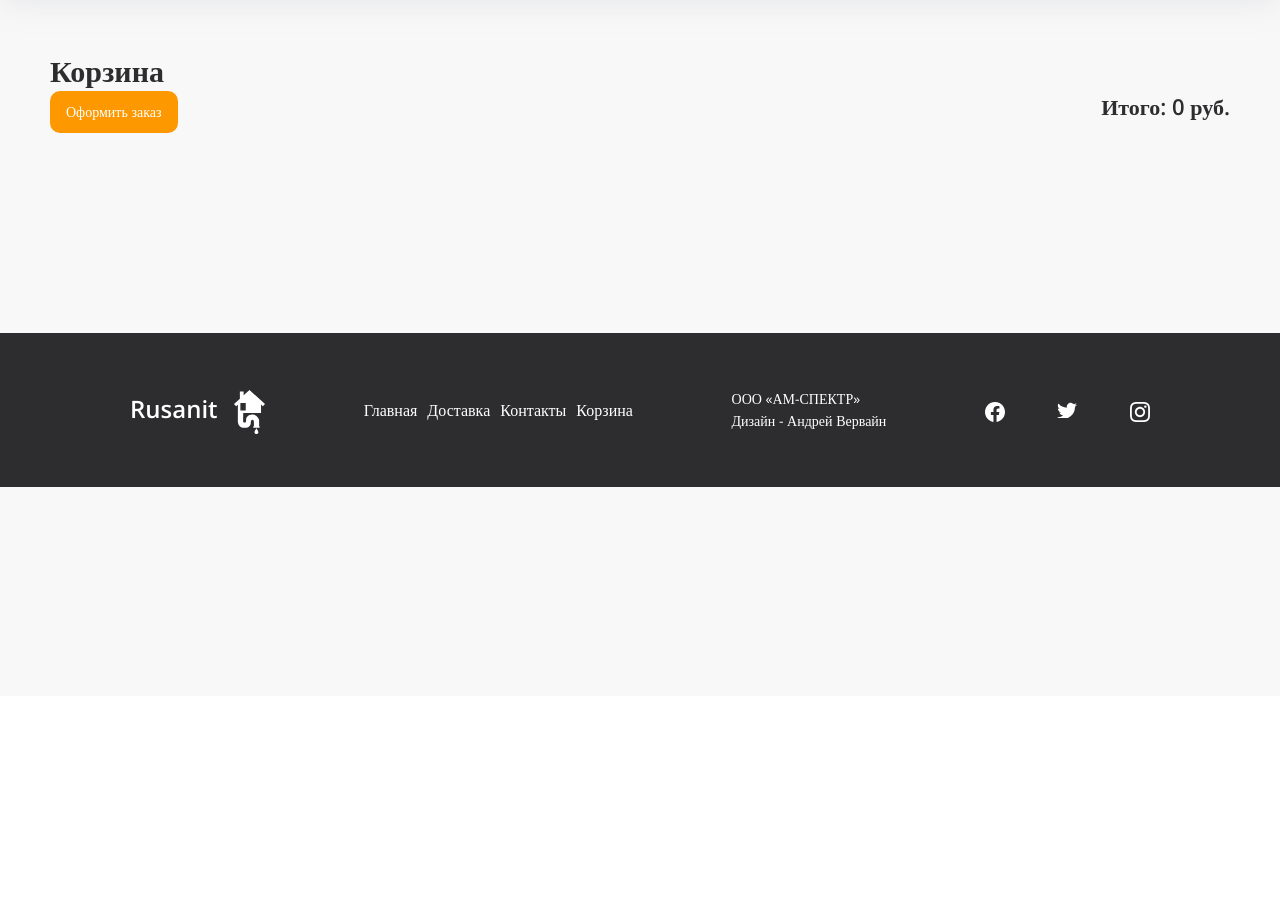
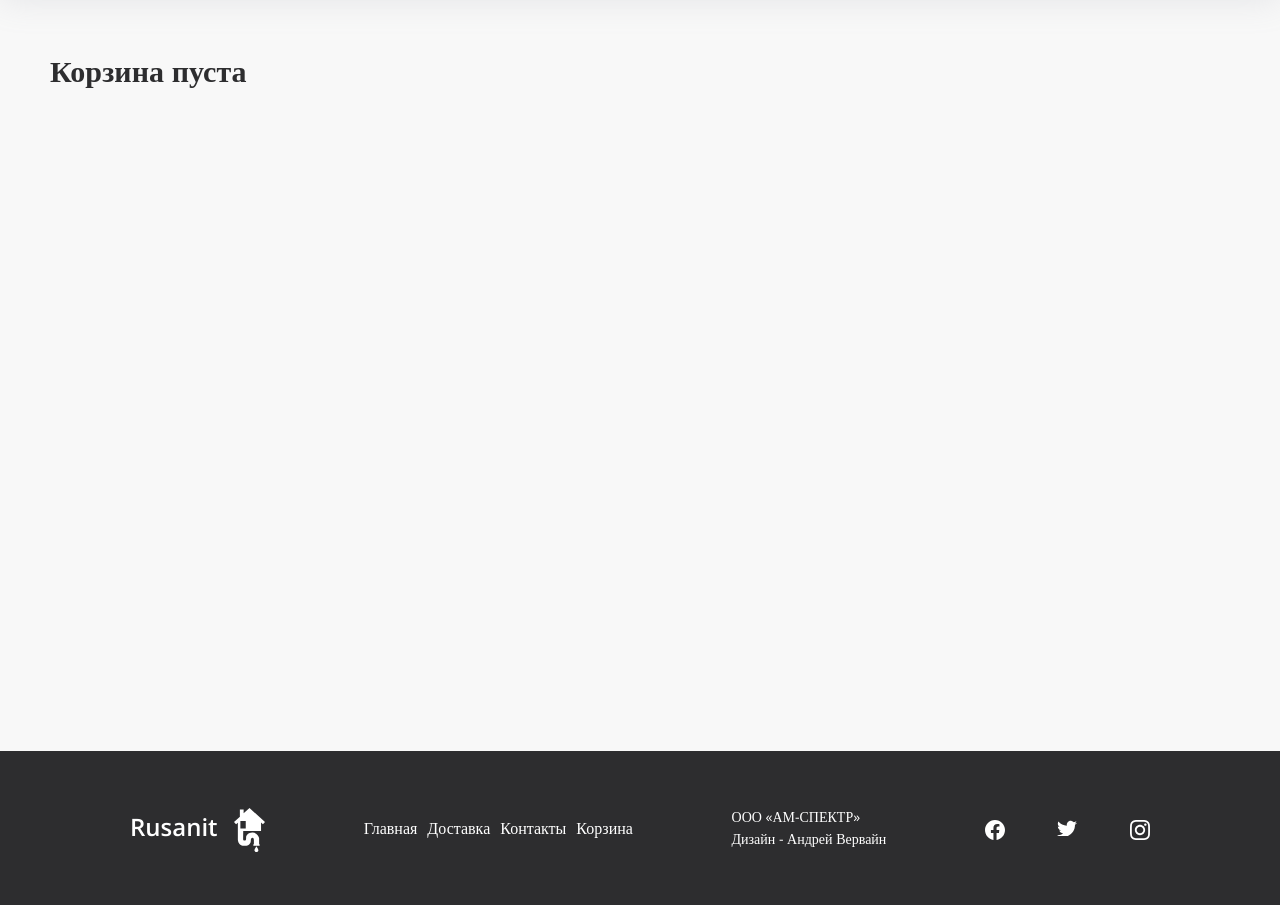
Before and after one commit to Svyat21/RuSanitApp, a Django app: page /basket/ in a window 1280 px wide. Shown: the part 104-1009 px from the top of the page. Before the commit the page ends 591 px from the top, so only its background shows below. Run offline with Django 3.2, Linux system fonts and the light colour scheme; data comes from the database, SQL or seed files in the repository; data that the repository does not hold is empty; some libraries are stand-ins or nearby versions.

Commit message:
added the display of an empty basket

```diff
--- a/rusanitapp/shop/static/shop/css/universal_styles.css
+++ b/rusanitapp/shop/static/shop/css/universal_styles.css
@@ -94,6 +94,9 @@ body{
     display: flex;
     flex-direction: column;
     justify-content: center;
+}
+.mb460{
+    margin-bottom: 460px;
 }
 .mt250{
     margin-top: 250px;
--- a/rusanitapp/shop/templates/shop/basket.html
+++ b/rusanitapp/shop/templates/shop/basket.html
@@ -2,6 +2,7 @@
 
 {% block content %}
     <div class="container1180">
+        {% if prod_list %}
             <h2 class="h1-style mt50">Корзина</h2>
             {% for prod in prod_list %}
                 <div class="prod-basket-main flex flex-center align-items-center">
@@ -36,5 +37,8 @@
                 <a class="button-standart" href="{% url 'order' %}">Оформить заказ</a>
                 <h2 class="h2-style">Итого: {{ full_price }} руб.</h2>
             </div>
+        {% else %}
+            <h2 class="h1-style mt50 mb460">Корзина пуста</h2>
+        {% endif %}
     </div>
 {% endblock %}
--- a/rusanitapp/shop/views.py
+++ b/rusanitapp/shop/views.py
@@ -171,7 +171,6 @@ class ShopHome(ListView):
         user = Customer.objects.filter(user_ip=ip)
         if user:
             count_prod = Product.objects.filter(customer=user[0])
-            print(f'\n{count_prod}\n')
             if count_prod:
                 return self.get_count_prods(user[0], count_prod)
         return None
@@ -214,8 +213,13 @@ class Basket(ListView):
     def get_context_data(self, *, object_list=None, **kwargs):
         context = super().get_context_data(**kwargs)
         context['title_html'] = 'Корзина'
-        context['prod_list'] = self.get_services()[0]
-        context['full_price'] = self.get_services()[1]
+        products_shopping_cart = self.get_services()
+        print(f'\n{products_shopping_cart}\n')
+        if not products_shopping_cart[0]:
+            context['prod_list'] = None
+        else:
+            context['prod_list'] = products_shopping_cart[0]
+            context['full_price'] = products_shopping_cart[1]
         return context
 
     def get_user(self):
```
Lines whose indentation alone changed are shown as unchanged.
